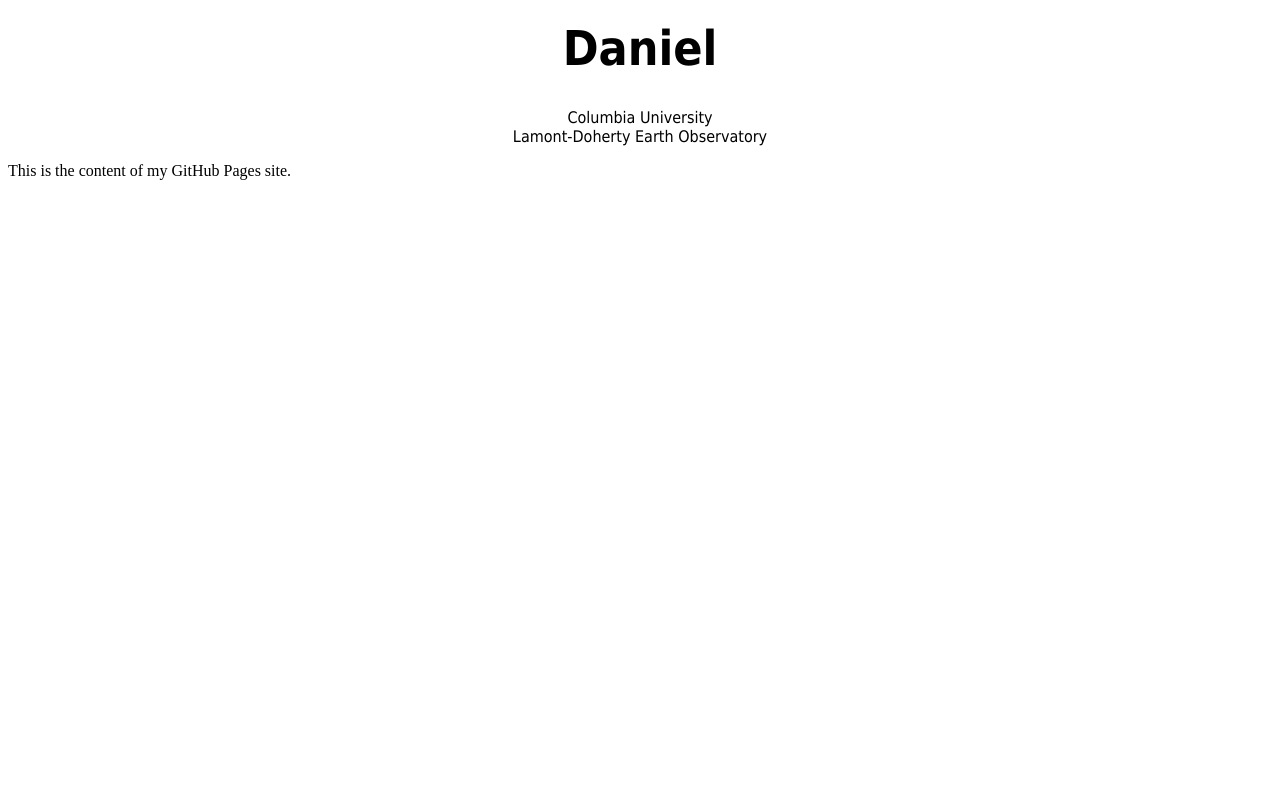
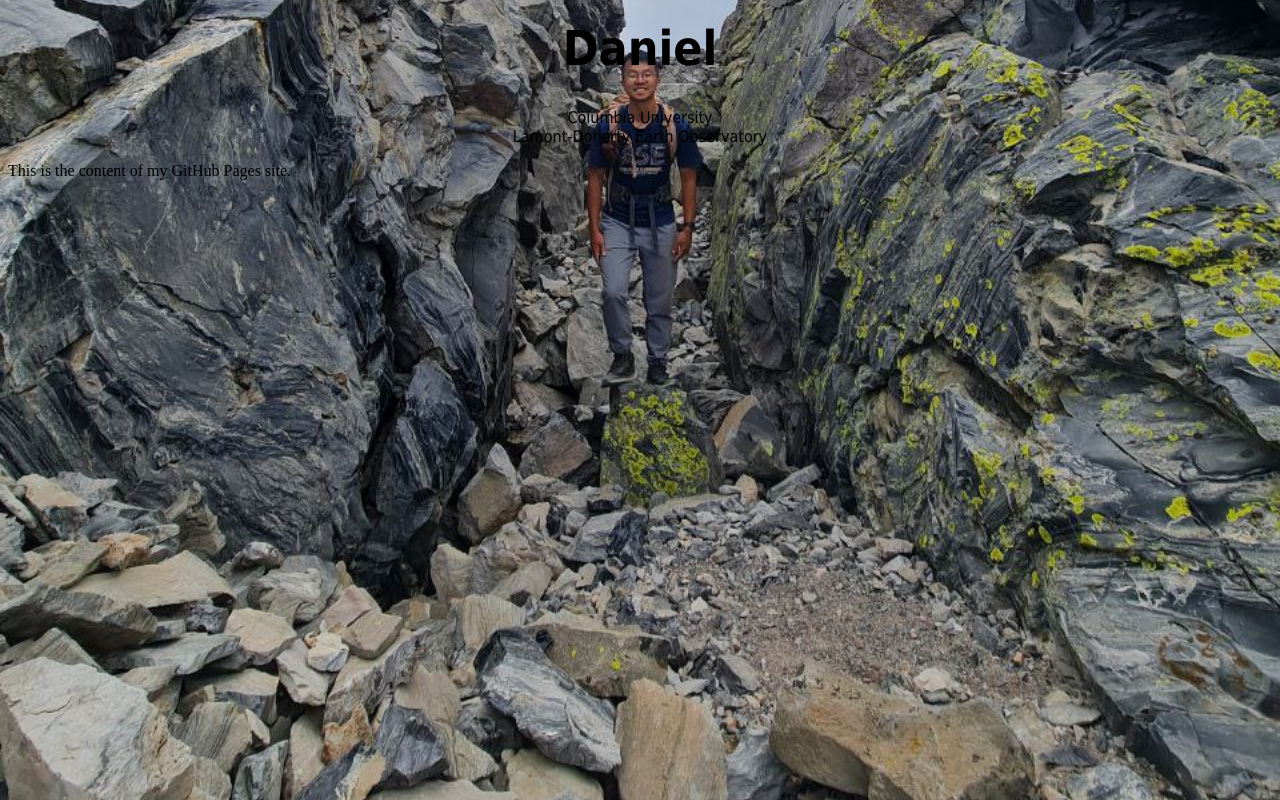
Before and after one commit to wjdaniel/About-Me, a plain HTML site: page index.html in a window 1280 px wide. Drawn offline with Linux system fonts and the light colour scheme; the site is published under a folder, as on GitHub Pages, so addresses that start at the root find nothing.

Commit message:
Update index.html

```diff
--- a/index.html
+++ b/index.html
@@ -7,7 +7,7 @@
 
   <style>
     body {
-      background-image:url("/images/IMG_0637.JPG");
+      background-image:url("./images/IMG_0637.JPG");
       background-size: cover;
       background-position: center;
     }
```
